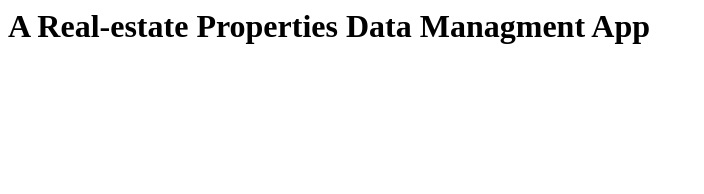
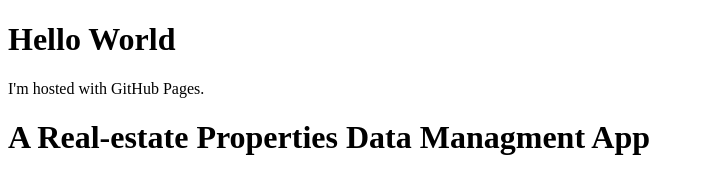
Before and after one commit to abdomeinc/F-nd3r, a plain HTML site: page index.html in a window 1280 px wide. Shown: the whole page, without its empty margins (0-704 px from the left). Drawn offline with Linux system fonts and the light colour scheme.

Commit message:
Update index.html

```diff
--- a/index.html
+++ b/index.html
@@ -1,8 +1,11 @@
+<!DOCTYPE html>
 <html>
   <header>
     <title>F!nd3r</title>
   </header>
-  <body>
-    <h1>A Real-estate Properties Data Managment App</h1>
-  </body>
+<body>
+<h1>Hello World</h1>
+<p>I'm hosted with GitHub Pages.</p>
+  <h1>A Real-estate Properties Data Managment App</h1>
+</body>
 </html>
```
